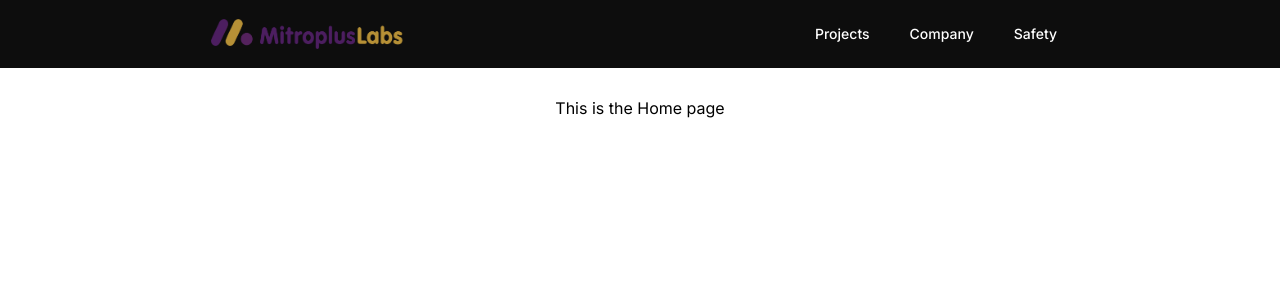
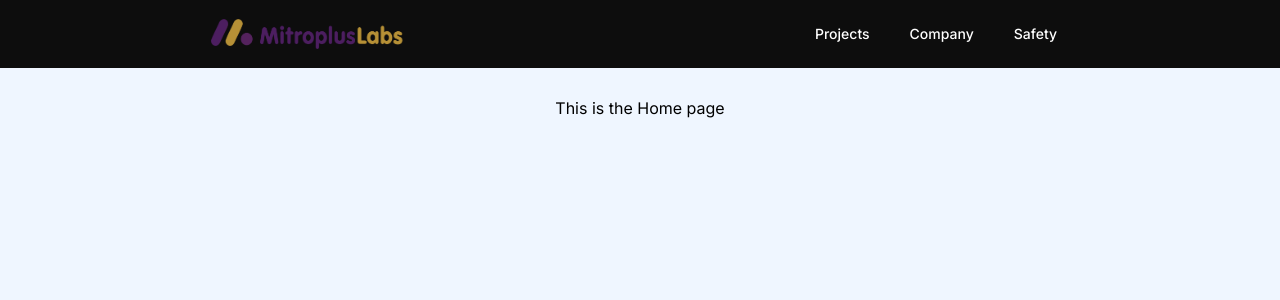
Before and after one commit to philip-bbaale/mitropluslabs, a Next.js app: page / in a window 1280 px wide. Shown: the top 300 px of the page. Built offline with nearby package versions, Linux system fonts and the light colour scheme.

Commit message:
add container styling

```diff
--- a/app/layout.js
+++ b/app/layout.js
@@ -12,9 +12,11 @@ export const metadata = {
 export default function RootLayout({ children }) {
   return (
     <html lang="en">
-      <body className={inter.className}>
+      <body className={`${inter.className} bg-white`}>
         <Navbar></Navbar>
-        <div>{children}</div>
+        <div className=" bg-blue-50 container mx-auto max-w-screen-xl">
+          {children}
+          </div>
       </body>
     </html>
   );
```
